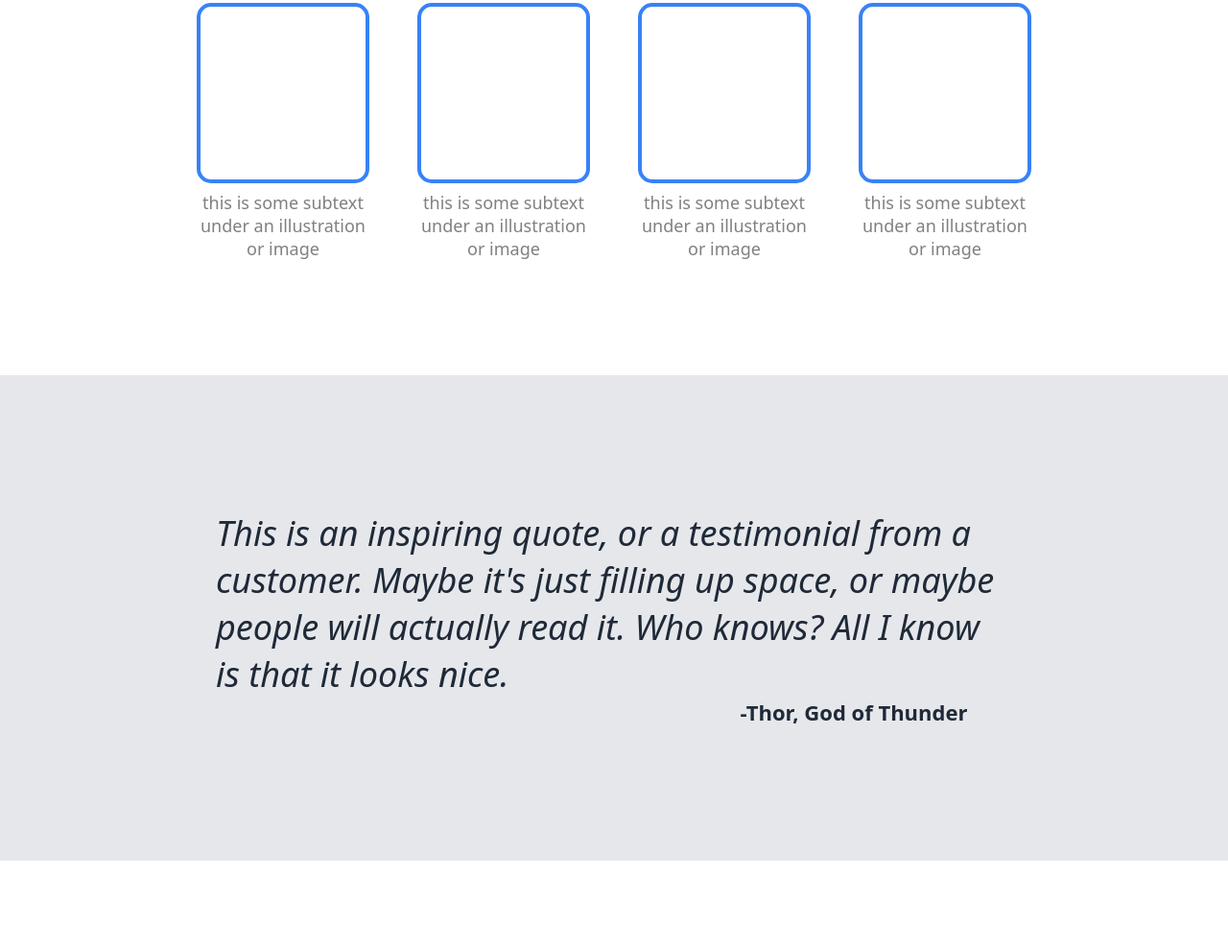
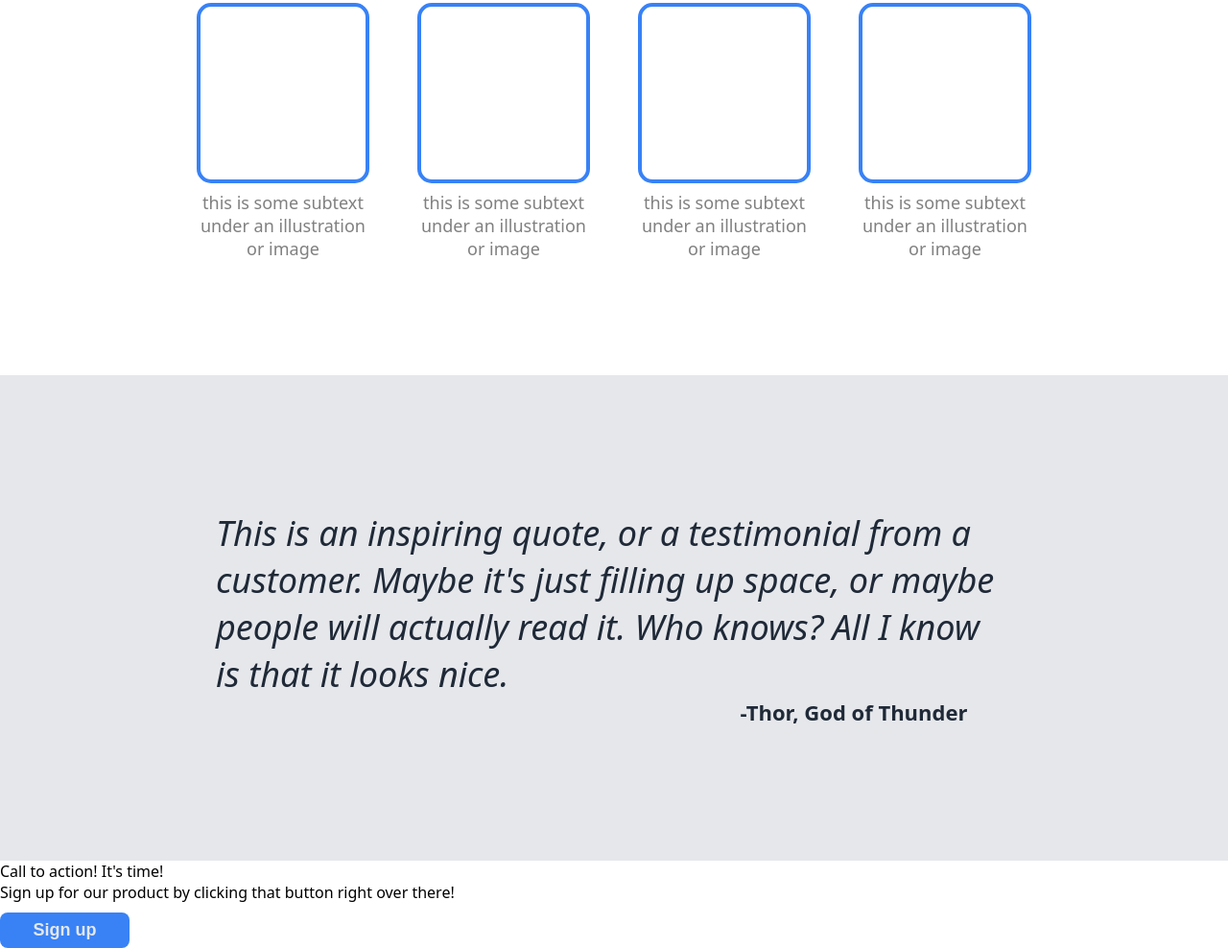
Before and after one commit to kapibaryimba0/odin-landing-page, a plain HTML site: page index.html in a window 1280 px wide. Shown: the part 698-1686 px from the top of the page at 96% size. Before the commit the page ends 1595 px from the top, so only its background shows below. Drawn offline with Linux system fonts and the light colour scheme.

Commit message:
Add html code for another section
Add text and a button as html code for the next section

```diff
--- a/index.html
+++ b/index.html
@@ -47,5 +47,12 @@
       <div class="quote_text">This is an inspiring quote, or a testimonial from a customer. Maybe it's just filling up space, or maybe people will actually read it. Who knows? All I know is that it looks nice.</div>
       <div class="quote_author">-Thor, God of Thunder</div>
     </div>
+    <div class="placeholder">
+      <div class="placeholder_text">
+        <div class="placeholder_main">Call to action! It's time!</div>
+        <div class="placeholder_sub">Sign up for our product by clicking that button right over there!</div>
+      </div>
+      <button>Sign up</button>
+    </div>
   </body>
 </html>
```
